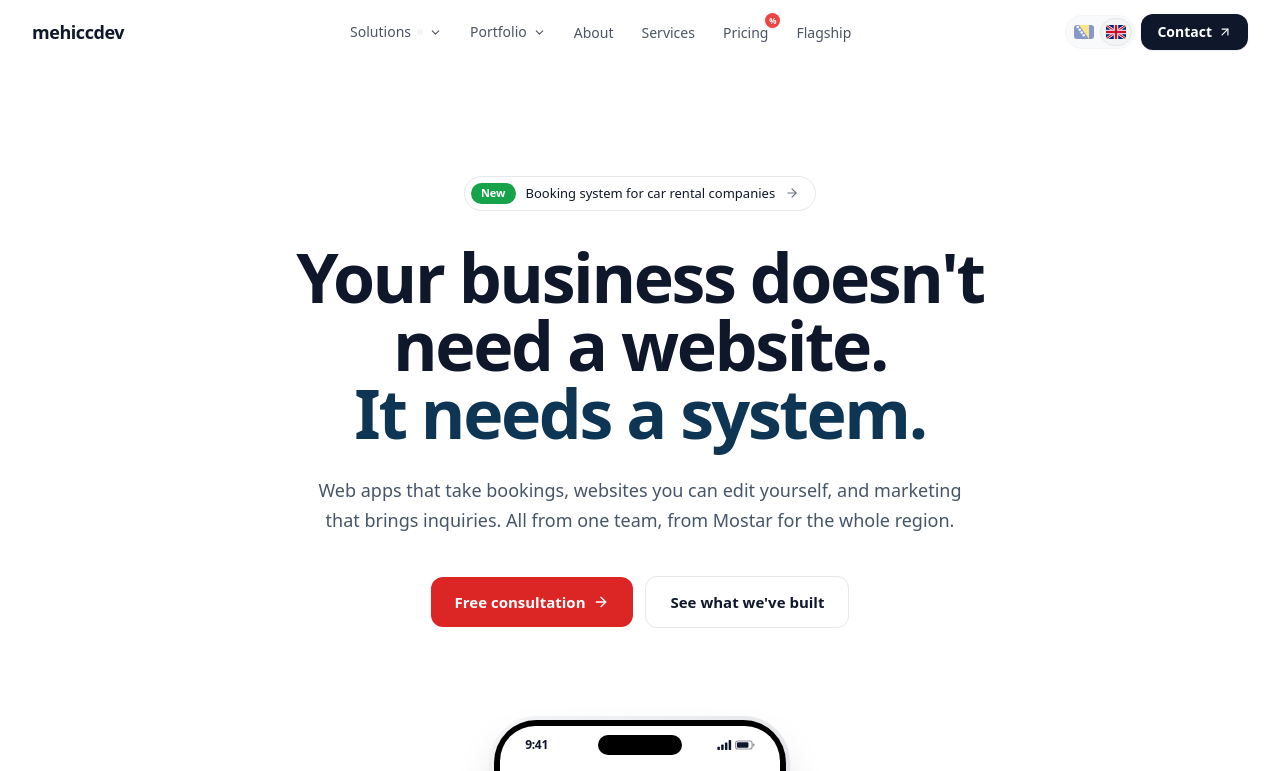
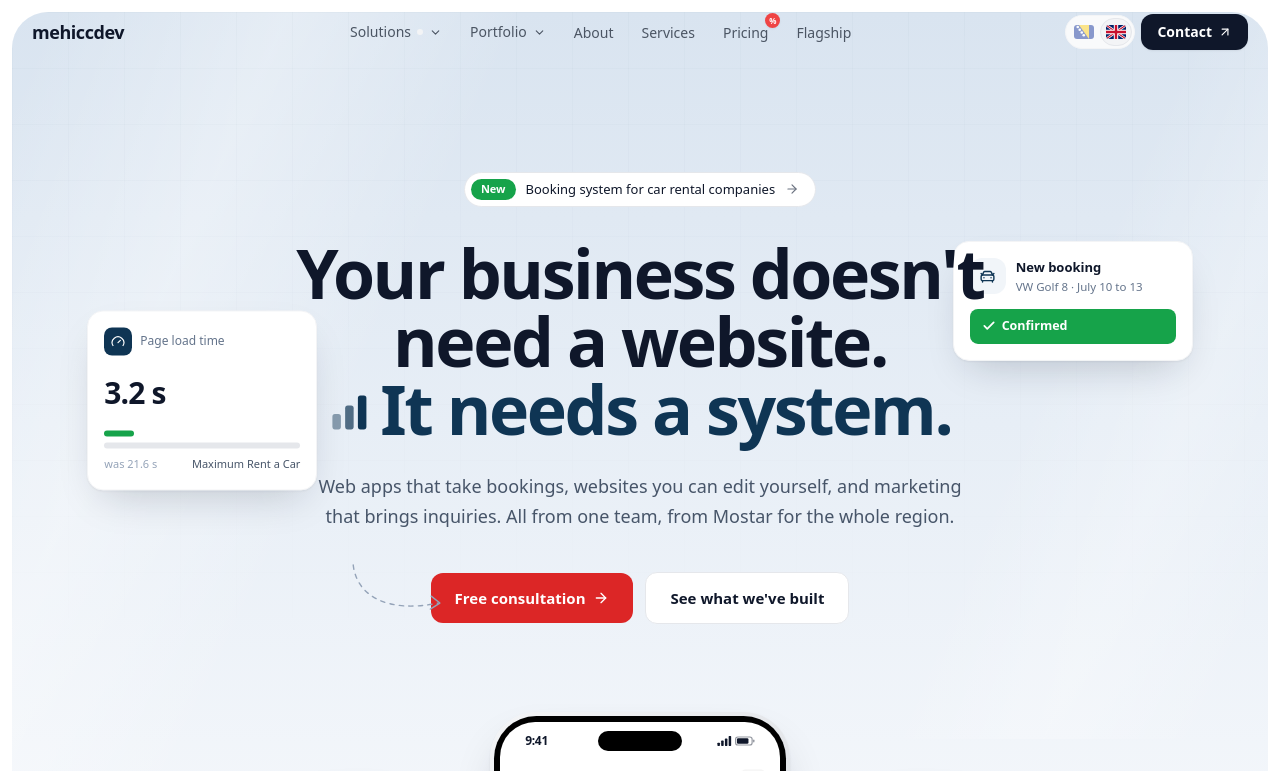
Before and after one commit to Bakeee99/mehiccdev, a Next.js app: page / in a window 1280 px wide. Shown: the top 771 px of the page. Built offline with nearby package versions, Linux system fonts and the light colour scheme.

Commit message:
feat: hero u ploci s prozorcicima, po referenci

```diff
--- a/components/sections/Hero.tsx
+++ b/components/sections/Hero.tsx
@@ -24,7 +24,7 @@
 
 import Image from "next/image";
 import { motion, useReducedMotion } from "framer-motion";
-import { ArrowRight } from "lucide-react";
+import { ArrowRight, Check, CarFront, Gauge } from "lucide-react";
 import { useLanguage } from "@/components/ui/LanguageProvider";
 
 type Content = {
@@ -33,6 +33,8 @@ type Content = {
   sub: string;
   ctaPrimary: string; ctaSecondary: string;
   shots: { left: string; center: string; right: string };
+  cardSpeed: { label: string; value: string; was: string; client: string };
+  cardBooking: { title: string; detail: string; status: string };
 };
 
 const T: Record<"bs" | "en", Content> = {
@@ -49,6 +51,8 @@ const T: Record<"bs" | "en", Content> = {
       center: "Naslovna stranica sajta za iznajmljivanje vozila",
       right: "Ista naslovna stranica u tamnoj temi",
     },
+    cardSpeed: { label: "Učitavanje sajta", value: "3,2 s", was: "ranije 21,6 s", client: "Maximum Rent a Car" },
+    cardBooking: { title: "Nova rezervacija", detail: "VW Golf 8 · 10. do 13. jula", status: "Potvrđeno" },
   },
   en: {
     announceTag: "New",
@@ -63,6 +67,8 @@ const T: Record<"bs" | "en", Content> = {
       center: "Home page of a car rental website",
       right: "The same home page in dark mode",
     },
+    cardSpeed: { label: "Page load time", value: "3.2 s", was: "was 21.6 s", client: "Maximum Rent a Car" },
+    cardBooking: { title: "New booking", detail: "VW Golf 8 · July 10 to 13", status: "Confirmed" },
   },
 };
 
@@ -129,8 +135,86 @@ export function Hero() {
   });
 
   return (
-    <section className="hero-light relative bg-white overflow-hidden pt-36 sm:pt-40 lg:pt-44">
-      <div className="max-w-5xl mx-auto px-6 text-center">
+    <section className="hero-light relative bg-white px-2 sm:px-3 pt-2 sm:pt-3">
+      {/* ── PANEL ───────────────────────────────────────────────────────────
+          Hero stoji u zaobljenom panelu uvučenom od ivica ekrana, kao na
+          referenci. Pozadina je meki preliv iz svijetle nijanse naše plave
+          (#0F3554) u bijelo, a preko nje dva blaga dijagonalna odsjaja.
+          Navigacija je na vrhu providna, pa se stapa s panelom. */}
+      <div className="relative overflow-hidden rounded-[26px] sm:rounded-[36px]"
+           style={{ background: "linear-gradient(180deg, #D9E4F0 0%, #E7EEF6 34%, #F4F7FB 68%, #FFFFFF 100%)" }}>
+
+        {/* dijagonalni odsjaji, kao staklo na referenci */}
+        <div aria-hidden className="pointer-events-none absolute -left-[12%] top-0 h-[70%] w-[38%] -skew-x-[24deg] opacity-60"
+             style={{ background: "linear-gradient(90deg, rgba(255,255,255,0) 0%, rgba(255,255,255,0.55) 50%, rgba(255,255,255,0) 100%)" }} />
+        <div aria-hidden className="pointer-events-none absolute right-[-8%] top-0 h-[60%] w-[26%] -skew-x-[24deg] opacity-50"
+             style={{ background: "linear-gradient(90deg, rgba(255,255,255,0) 0%, rgba(255,255,255,0.5) 50%, rgba(255,255,255,0) 100%)" }} />
+        {/* fina mreža koja blijedi prema dnu */}
+        <div aria-hidden className="pointer-events-none absolute inset-0 opacity-[0.35]"
+             style={{
+               backgroundImage: "linear-gradient(to right, rgba(15,53,84,0.06) 1px, transparent 1px), linear-gradient(to bottom, rgba(15,53,84,0.06) 1px, transparent 1px)",
+               backgroundSize: "56px 56px",
+               maskImage: "linear-gradient(to bottom, black 0%, transparent 60%)",
+               WebkitMaskImage: "linear-gradient(to bottom, black 0%, transparent 60%)",
+             }} />
+
+      {/* ── PROZORČIĆI SA STRANE ─────────────────────────────────────────────
+          Popunjavaju prazninu pored naslova, kao na referenci. Sadržaj nije
+          izmišljen: lijevo je stvarni rezultat Maximuma, desno trenutak iz
+          sistema (rezervacija potvrđena jednim klikom). Nagnuti su blago
+          prema van i lagano lebde. Samo na širokim ekranima, jer na užim
+          ne bi imali gdje stati. */}
+      <motion.div
+        {...rise(0.35)}
+        className="pointer-events-none absolute left-[3%] xl:left-[6%] top-[300px] hidden lg:block"
+      >
+        <motion.div
+          animate={reduce ? undefined : { y: [0, -8, 0] }}
+          transition={{ duration: 6, repeat: Infinity, ease: "easeInOut" }}
+          className="w-[230px] -rotate-[6deg] rounded-2xl border border-[#E5E7EB] bg-white p-4 text-left"
+          style={{ boxShadow: "0 1px 2px rgba(15,23,42,0.05), 0 18px 40px -16px rgba(15,23,42,0.22)" }}
+        >
+          <div className="flex items-center gap-2">
+            <span className="grid h-7 w-7 place-items-center rounded-lg bg-[#0F3554] text-white"><Gauge size={14} /></span>
+            <span className="text-[12px] font-medium text-[#64748B]">{d.cardSpeed.label}</span>
+          </div>
+          <p className="mt-3 text-[30px] font-semibold leading-none tracking-[-0.03em] text-[#0F172A]">{d.cardSpeed.value}</p>
+          {/* dvije trake: sada naspram ranije */}
+          <div className="mt-3 space-y-1.5">
+            <div className="h-1.5 w-[15%] rounded-full bg-[#16A34A]" />
+            <div className="h-1.5 w-full rounded-full bg-[#E5E7EB]" />
+          </div>
+          <div className="mt-2 flex items-center justify-between text-[11px]">
+            <span className="text-[#94A3B8]">{d.cardSpeed.was}</span>
+            <span className="font-medium text-[#475569]">{d.cardSpeed.client}</span>
+          </div>
+        </motion.div>
+      </motion.div>
+
+      <motion.div
+        {...rise(0.45)}
+        className="pointer-events-none absolute right-[3%] xl:right-[6%] top-[230px] hidden lg:block"
+      >
+        <motion.div
+          animate={reduce ? undefined : { y: [0, -8, 0] }}
+          transition={{ duration: 7, repeat: Infinity, ease: "easeInOut", delay: 0.8 }}
+          className="w-[240px] rotate-[6deg] rounded-2xl border border-[#E5E7EB] bg-white p-4 text-left"
+          style={{ boxShadow: "0 1px 2px rgba(15,23,42,0.05), 0 18px 40px -16px rgba(15,23,42,0.22)" }}
+        >
+          <div className="flex items-center gap-2.5">
+            <span className="grid h-9 w-9 place-items-center rounded-xl bg-[#F1F5F9] text-[#0F3554]"><CarFront size={17} /></span>
+            <span className="min-w-0">
+              <span className="block text-[13px] font-semibold text-[#0F172A]">{d.cardBooking.title}</span>
+              <span className="block text-[11.5px] text-[#64748B]">{d.cardBooking.detail}</span>
+            </span>
+          </div>
+          <div className="mt-3.5 flex items-center gap-1.5 rounded-lg bg-[#16A34A] px-3 py-2 text-[12.5px] font-semibold text-white">
+            <Check size={14} strokeWidth={3} /> {d.cardBooking.status}
+          </div>
+        </motion.div>
+      </motion.div>
+
+      <div className="relative max-w-5xl mx-auto px-6 pt-32 sm:pt-36 lg:pt-40 text-center">
 
         {/* ── 1. bedž ── */}
         <motion.div {...rise(0)} className="flex justify-center">
@@ -156,7 +240,16 @@ export function Hero() {
         >
           {d.h1a}
           {/* drugi dio uvijek u svom redu, i na telefonu */}
-          <span className="block text-[#0F3554]">{d.h1b}</span>
+          <span className="block text-[#0F3554]">
+            {/* mala ikonica rasta ispred naglašenog dijela, kao na referenci */}
+            <svg viewBox="0 0 24 24" aria-hidden
+                 className="hidden sm:inline-block h-[0.6em] w-[0.6em] mr-[0.16em] align-[0.02em]">
+              <rect x="2"  y="13" width="5" height="9"  rx="1.5" fill="currentColor" opacity=".45" />
+              <rect x="9.5" y="8" width="5" height="14" rx="1.5" fill="currentColor" opacity=".7" />
+              <rect x="17" y="2"  width="5" height="20" rx="1.5" fill="currentColor" />
+            </svg>
+            {d.h1b}
+          </span>
         </motion.h1>
 
         {/* ── 3. podnaslov ── */}
@@ -170,8 +263,16 @@ export function Hero() {
         {/* ── 4. dugmad ── */}
         <motion.div
           {...rise(0.18)}
-          className="mt-10 flex flex-col sm:flex-row items-stretch sm:items-center justify-center gap-3"
+          className="relative mt-10 flex flex-col sm:flex-row items-stretch sm:items-center justify-center gap-3"
         >
+          {/* isprekidana strelica koja vodi pogled do glavnog dugmeta */}
+          <svg aria-hidden viewBox="0 0 120 70" fill="none"
+               className="pointer-events-none absolute right-[calc(50%+188px)] top-[-14px] hidden md:block w-[104px] text-[#94A3B8]">
+            <path d="M6 8 C 10 44, 46 64, 104 52" stroke="currentColor" strokeWidth="1.6"
+                  strokeLinecap="round" strokeDasharray="5 6" />
+            <path d="M96 44 L106 52 L95 59" stroke="currentColor" strokeWidth="1.6"
+                  strokeLinecap="round" strokeLinejoin="round" />
+          </svg>
           <a
             href="#kontakt"
             className="inline-flex items-center justify-center gap-2 rounded-xl bg-[#DC2626] px-6 py-3.5
@@ -232,8 +333,7 @@ export function Hero() {
              style={{ background: "linear-gradient(to bottom, rgba(255,255,255,0) 0%, rgba(255,255,255,0.75) 55%, #FFFFFF 100%)" }} />
       </motion.div>
 
-      {/* sekcija se završava ispod telefona, bez dodatnog prostora */}
-      <div className="h-6 sm:h-10" aria-hidden />
+      </div>{/* kraj panela */}
     </section>
   );
 }
--- a/components/sections/Navbar.tsx
+++ b/components/sections/Navbar.tsx
@@ -77,10 +77,10 @@ export function Navbar() {
       <header className={cn(
         "fixed top-0 inset-x-0 z-50",
         isHome
-          // naslovnica: puna bijela traka preko cijele širine; tanka linija
-          // ispod se pojavi tek kad sadržaj počne prolaziti ispod nje
-          ? cn("bg-white transition-[border-color] duration-300 border-b",
-               scrolled ? "border-[#E5E7EB]" : "border-transparent")
+          // naslovnica: na vrhu providna, pa se stapa s panelom heroja;
+          // kad se skrola, dobije bijelu podlogu i tanku liniju ispod
+          ? cn("transition-[background-color,border-color] duration-300 border-b",
+               scrolled ? "bg-white border-[#E5E7EB]" : "bg-transparent border-transparent")
           : "px-3 sm:px-4 pt-3"
       )}>
         <nav
```
Also changed, not shown: PROCITAJ-ME.txt, pregled-hero-desktop.png, pregled-hero-mobitel.png.
